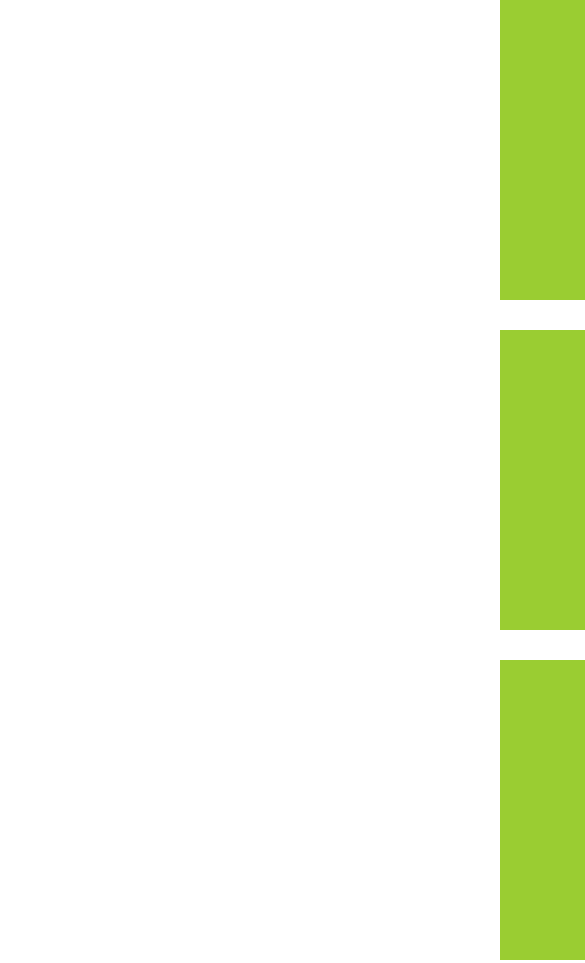
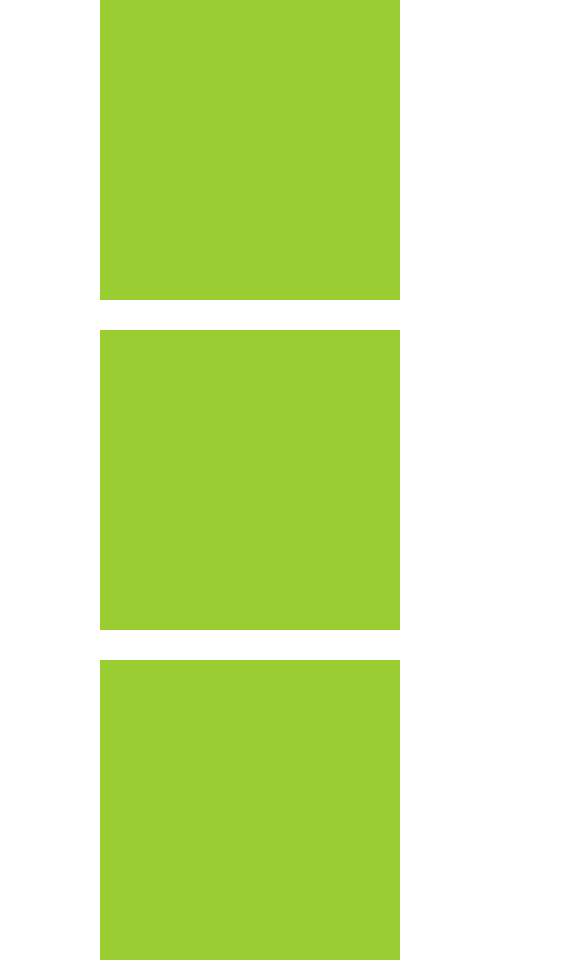
Before and after one commit to oxygen-001/Responsive, a plain HTML site: page index.html in a window 390 px wide. Shown: the top 963 px of the page, 585 px wide, since content can reach past the window. Drawn offline with Linux system fonts and the light colour scheme.

Commit message:
fix width issue

```diff
--- a/main.css
+++ b/main.css
@@ -23,6 +23,7 @@
   .main-box {
     grid-template-columns: repeat(2, 300px);
     grid-template-rows: (3, 300px);
+    width: 800px;
   }
 }
 
@@ -31,5 +32,6 @@
   .main-box {
     grid-template-columns: repeat(1, 300px);
     grid-template-rows: repeat(6, 300px);
+    width: 500px;
   }
 }
```
